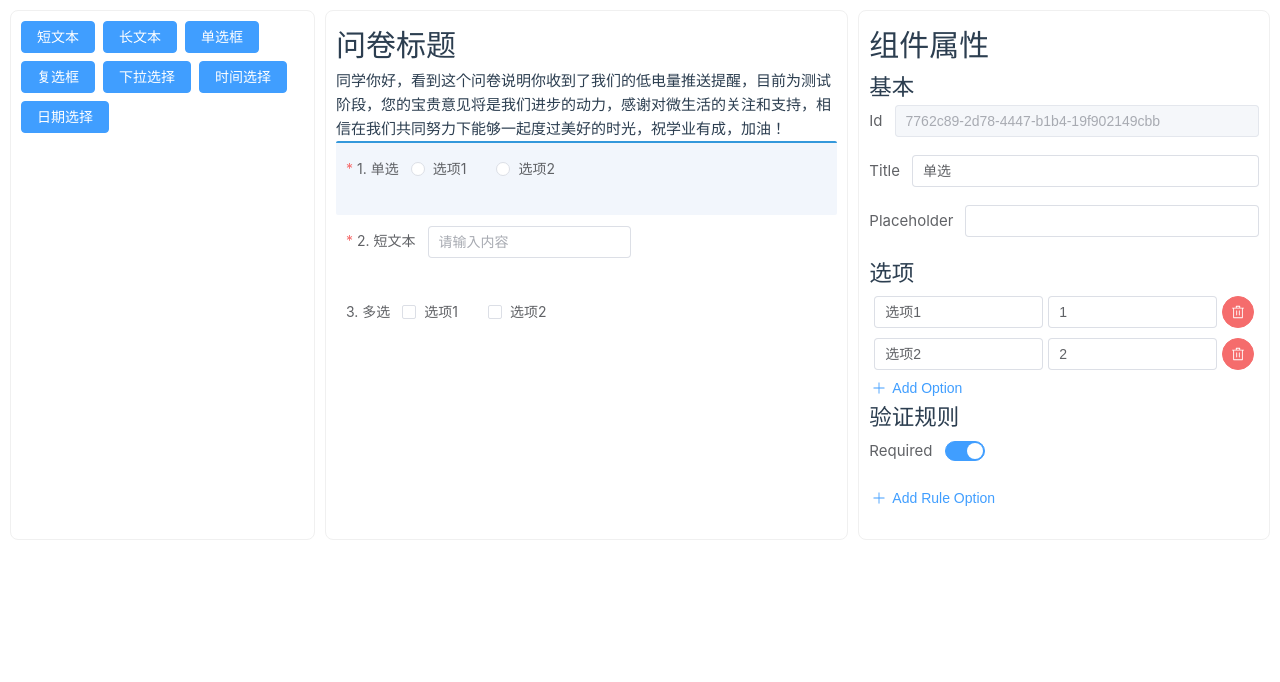
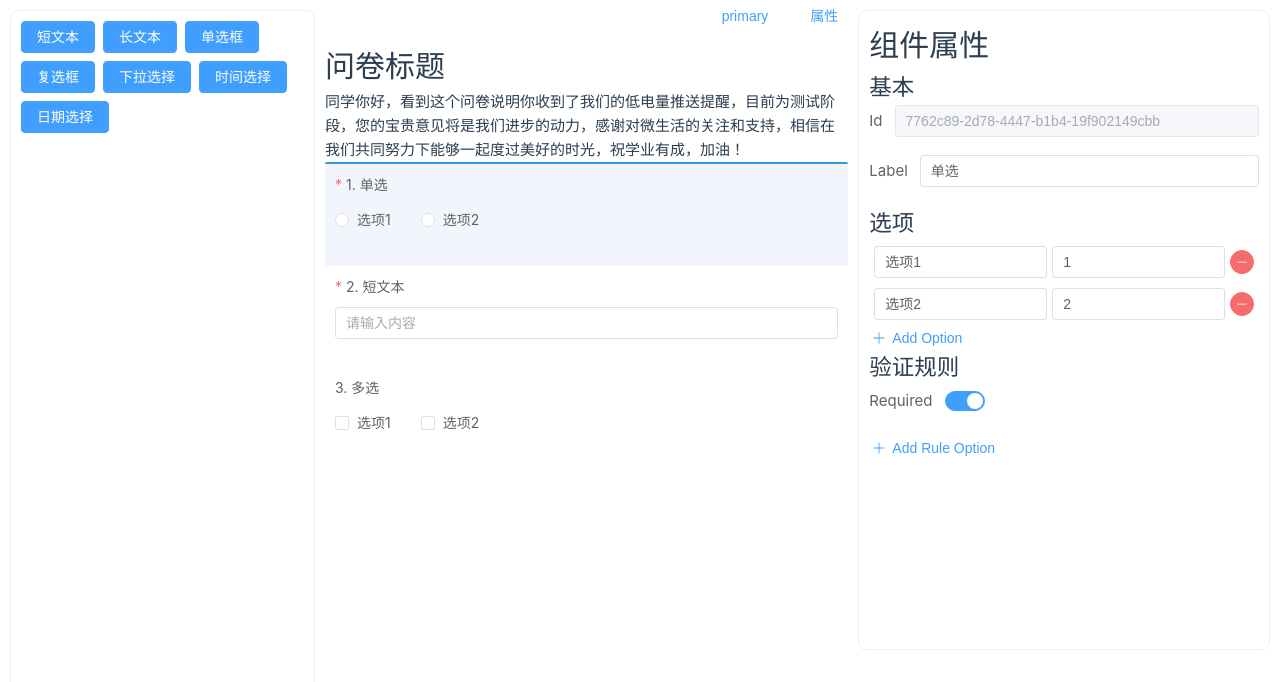
Before and after one commit to zyuanx/research-sys, a Vue app in the folder web/: page /research in a window 1280 px wide. Shown: the top 682 px of the page. Built offline with nearby package versions, Linux system fonts and the light colour scheme; sample sign-in values are in the browser's storage.

Commit message:
feat: research setting

```diff
--- a/web/src/components/research/ResearchAttribute.vue
+++ b/web/src/components/research/ResearchAttribute.vue
@@ -2,22 +2,26 @@
 import { computed } from 'vue';
 import {
   Delete,
-  Plus
+  Plus, Minus
 } from '@element-plus/icons-vue'
 
-import { factorRules } from '@/utils/factor'
+import { factorRules, factorRulesMap } from '@/utils/factor'
 
 const props = defineProps(['researchItem'])
-const emit = defineEmits(['updateResearch'])
+const emit = defineEmits(['update:researchItem'])
 const _researchItem = computed({
   get: () => props.researchItem,
   set: (val) => {
-    emit('updateResearch', val)
+    emit('update:researchItem', val)
   }
 })
 
 const checkFactor = computed(() => {
   return ['radio', 'checkbox', 'select'].includes(_researchItem.value.factor)
+})
+
+const hasPlaceholder = computed(() => {
+  return ['input', 'textarea'].includes(_researchItem.value.factor)
 })
 
 function deleteOption(index) {
@@ -32,27 +36,31 @@ function addOption() {
 
 function addRuleOption() {
   _researchItem.value.rules.push({
-    label: '',
-    reg: '',
-    tip: ''
+    ...factorRules[0]
   })
 }
 
+function ruleChange(index, val) {
+  // console.log('ruleChange')
+  _researchItem.value.rules[index] = {
+    ...factorRulesMap[val]
+  }
+}
 
 </script>
 
 
 <template>
-  <div class="container" style="margin: 10px 10px 10px 5px;">
+  <div style="margin: 10px 10px 10px 5px;">
     <h1>组件属性</h1>
     <h2>基本</h2>
     <el-form-item label="Id">
       <el-input :value="_researchItem.fieldID" disabled :bordered="false" />
     </el-form-item>
-    <el-form-item label="Title">
+    <el-form-item label="Label">
       <el-input v-model="_researchItem.label" />
     </el-form-item>
-    <el-form-item label="Placeholder">
+    <el-form-item label="Placeholder" v-if="hasPlaceholder">
       <el-input v-model="_researchItem.placeholder" />
     </el-form-item>
     <h2 v-if="checkFactor">选项</h2>
@@ -62,7 +70,7 @@ function addRuleOption() {
         <span style="margin: 2.5px;"></span>
         <el-input v-model="option.value" placeholder="value" />
         <span style="margin: 2.5px;"></span>
-        <el-button type="danger" :icon="Delete" circle @click="deleteOption(index)" />
+        <el-button type="danger" :icon="Minus" circle size="small" @click="deleteOption(index)" />
       </div>
       <div>
         <el-button link type="primary" :icon="Plus" @click="addOption">
@@ -76,15 +84,21 @@ function addRuleOption() {
     </el-form-item>
     <div>
       <div v-for="(rule, index) in _researchItem.rules" :key="index">
-        <el-select v-model="rule.label" style="width: 120px">
-          <el-option v-for="(options, idx) in factorRules" :key="idx" :label="options.label" :value="options.label">
-          </el-option>
-        </el-select>
+        <el-divider />
+        <div style="display: flex;justify-content: space-between;">
+          <el-form-item label="Label">
+            <el-select v-model="rule.id" style="width: 120px" @change="ruleChange(index, $event)">
+              <el-option v-for="(options, idx) in factorRules" :key="idx" :label="options.label" :value="options.id">
+              </el-option>
+            </el-select>
+          </el-form-item>
+          <el-button type="danger" :icon="Delete" @click="_researchItem.rules.splice(index, 1)" />
+        </div>
         <el-form-item label="Reg">
-          <el-input v-model:value="rule.reg" />
+          <el-input v-model="rule.reg" :disabled="rule.id !== 'custom'" />
         </el-form-item>
         <el-form-item label="Tip">
-          <el-input v-model:value="rule.tip" />
+          <el-input v-model="rule.tip" :disabled="rule.id !== 'custom'" />
         </el-form-item>
       </div>
       <div>
@@ -97,23 +111,6 @@ function addRuleOption() {
 </template>
 
 <style lang="scss" scoped>
-.container {
-  border: 1px solid #f0f0f0;
-  border-radius: 8px;
-  padding: 10px;
-  height: 100%;
-
-  .form-item {
-    border-radius: 2px;
-    padding: 10px;
-  }
-
-  .bg-select {
-    border-top: 2px solid #3498db;
-    background-color: #f2f6fc;
-  }
-}
-
 .options {
   display: flex;
   flex-direction: row;
--- a/web/src/components/research/ResearchDesign.vue
+++ b/web/src/components/research/ResearchDesign.vue
@@ -1,41 +1,47 @@
 <script setup>
-import { ref } from 'vue'
+import { ref, computed } from 'vue'
 const props = defineProps(['research', 'editIndex'])
-const emit = defineEmits(['setEditIdx'])
+const emit = defineEmits(['update:editIndex'])
 const research = props.research
 const rules = ref([])
 function conLabel(idx, label) {
   return (idx + 1) + '. ' + label
 }
+
+const _editIndex = computed({
+  get: () => props.editIndex,
+  set: (val) => {
+    emit('update:editIndex', val)
+  }
+})
 // const dragIndex = ref(0)
 
-function setEditIdx(idx) {
-  emit('setEditIdx', idx)
-}
+
 </script>
 
 
 <template>
-  <div class="container" style="margin: 10px 5px 10px 5px;">
-    <h1>{{ research.title }}</h1>
-    <p>{{ research.description }}</p>
-    <el-form ref="formRef" :model="research" :rules="rules" layout="vertical">
-      <transition-group name="drag">
-        <div v-for="(item, index) in research.items" :key="item.fieldID" draggable :class="[editIndex === index ? 'bg-select' : '', 'form-item']"
-          @click="setEditIdx(index)">
+  <div style="margin: 10px 5px 10px 5px;">
+    <h1>{{ research.config.title }}</h1>
+    <p>{{ research.config.description }}</p>
+    <el-form ref="formRef" :model="research" :rules="rules" layout="vertical" :label-position="research.pattern.labelPosition"
+      :size="research.pattern.size" :label-width="research.pattern.labelWidth">
+      <transition-group name="drag" class="tg">
+        <div v-for="(item, index) in research.items" :key="item.fieldID" draggable :class="[_editIndex === index ? 'bg-select' : '', 'form-item']"
+          @click="_editIndex = index">
           <el-form-item ref="name" :label="conLabel(index, item.label)" name="name" :required="item.required">
-            <div v-if="item.factor === 'input'">
+            <div v-if="item.factor === 'input'" class="form-item-div">
               <el-input :value="item.value" :placeholder="item.placeholder" />
             </div>
-            <div v-else-if="item.factor === 'textarea'">
+            <div v-else-if="item.factor === 'textarea'" class="form-item-div">
               <el-input type="textarea" :value="item.value" :placeholder="item.placeholder" :rows="4" />
             </div>
-            <div v-else-if="item.factor === 'radio'">
+            <div v-else-if="item.factor === 'radio'" class="form-item-div">
               <el-radio-group :value="item.value">
                 <el-radio v-for="(op, idx) in item.options" :key="idx" :label="op.label" :value="op.value">{{ op.label }}</el-radio>
               </el-radio-group>
             </div>
-            <div v-else-if="item.factor === 'checkbox'">
+            <div v-else-if="item.factor === 'checkbox'" class="form-item-div">
               <el-checkbox-group :value="item.value">
                 <el-checkbox v-for="(op, idx) in item.options" :key="idx" :label="op.label" :value="op.value">{{ op.label }}</el-checkbox>
               </el-checkbox-group>
@@ -50,12 +56,6 @@ function setEditIdx(idx) {
 </template>
 
 <style lang="scss" scoped>
-.container {
-  border: 1px solid #f0f0f0;
-  border-radius: 8px;
-  padding: 10px;
-  height: 100%;
-
 .form-item {
   border-radius: 2px;
   padding: 10px;
@@ -65,12 +65,14 @@ function setEditIdx(idx) {
   border-top: 2px solid #3498db;
   background-color: #f2f6fc;
 }
-}
 
 // .drag-move {
 //   transition: transform 0.3s;
 // }
 
+// .el-input {
+//   width: initial !important;
+// }
 
 .bg-drag {
   border: 1.5px dashed #909399;
@@ -86,4 +88,8 @@ function setEditIdx(idx) {
     background-color: #f2f6fc;
   }
 }
+
+.form-item-div {
+  width: 100%;
+}
 </style>
--- a/web/src/components/research/ResearchMaterial.vue
+++ b/web/src/components/research/ResearchMaterial.vue
@@ -1,5 +1,4 @@
 <script setup>
-import { defineEmits } from 'vue'
 const emit = defineEmits(['itemAdd'])
 function itemAdd(item) {
   console.log('itemAdd', item)
@@ -9,7 +8,7 @@ function itemAdd(item) {
 
 
 <template>
-  <div class="container" style="margin: 10px 5px 10px 10px;;">
+  <div style="margin: 10px 5px 10px 10px;;">
     <el-space wrap>
       <el-button type="primary" @click="itemAdd('input')">短文本</el-button>
       <el-button type="primary" @click="itemAdd('textarea')">长文本</el-button>
--- /dev/null
+++ b/web/src/components/research/ResearchSetting.vue
@@ -0,0 +1,66 @@
+<script setup>
+import { computed } from 'vue';
+const props = defineProps(['pattern', 'config'])
+const emit = defineEmits(['update:pattern', 'update:config'])
+const _pattern = computed({
+  get: () => props.pattern,
+  set: (val) => {
+    emit('update:pattern', val)
+  }
+})
+const _config = computed({
+  get: () => props.config,
+  set: (val) => {
+    emit('update:config', val)
+  }
+})
+</script>
+<template>
+  <div style="margin: 10px 10px 10px 5px;">
+    <h1>问卷设置</h1>
+    <el-form-item label="Title">
+      <el-input v-model="_config.title" />
+    </el-form-item>
+    <el-form-item label="Description">
+      <el-input type="textarea" v-model="_config.description" :rows="5" />
+    </el-form-item>
+    <el-form-item label="表单大小">
+      <el-radio-group v-model="_pattern.size">
+        <el-radio-button label="large">大</el-radio-button>
+        <el-radio-button label="default">中</el-radio-button>
+        <el-radio-button label="small">小</el-radio-button>
+      </el-radio-group>
+    </el-form-item>
+    <el-form-item label="标签对齐">
+      <el-radio-group v-model="_pattern.labelPosition">
+        <el-radio-button label="left">左对齐</el-radio-button>
+        <el-radio-button label="right">右对齐</el-radio-button>
+        <el-radio-button label="top">顶部对齐</el-radio-button>
+      </el-radio-group>
+    </el-form-item>
+    <el-form-item label="标签宽度">
+      <el-input type="text" v-model="_pattern.labelWidth"></el-input>
+    </el-form-item>
+    <el-form-item label="开始时间" prop="startAt">
+      <el-date-picker v-model="_config.startAt" type="datetime" placeholder="选择开始时间"></el-date-picker>
+    </el-form-item>
+    <el-form-item label="结束时间" prop="endAt">
+      <el-date-picker v-model="_config.endAt" type="datetime" placeholder="选择结束时间"></el-date-picker>
+    </el-form-item>
+    <el-form-item label="重复填写">
+      <el-radio-group v-model="_config.once">
+        <el-radio :label="1">是</el-radio>
+        <el-radio :label="0">否</el-radio>
+      </el-radio-group>
+    </el-form-item>
+    <el-form-item label="开放填写">
+      <el-radio-group v-model="_config.open">
+        <el-radio :label="1">是</el-radio>
+        <el-radio :label="0">否</el-radio>
+      </el-radio-group>
+      <el-tag type="warning" size="small" style="margin-left: 10px;">发布后无法修改</el-tag>
+    </el-form-item>
+  </div>
+</template>
+
+<style lang="scss" scoped></style>
--- a/web/src/layout/LayoutView.vue
+++ b/web/src/layout/LayoutView.vue
@@ -3,7 +3,6 @@
 
 <template>
   <div style="display: flex;">
-
-    <AppMainView></AppMainView>
+    LayoutView
   </div>
 </template>
--- a/web/src/router/index.js
+++ b/web/src/router/index.js
@@ -7,7 +7,6 @@ export const constantRoutes = [
     component: () => import('@/views/LoginView.vue'),
     hidden: true
   },
-
   {
     path: '/',
     name: 'home',
--- a/web/src/utils/factor.js
+++ b/web/src/utils/factor.js
@@ -63,45 +63,69 @@ export const factorItems = {
 
 export const factorRules = [
   {
+    id: 'required',
     label: '必填',
     reg: /\S/,
     tip: '必填项'
   },
   {
+    id: 'number',
     label: '数字',
     reg: /^\d+$/,
     tip: '请输入数字'
   },
   {
+    id: 'phone',
     label: '手机号',
     reg: /^(?:(?:\+|00)86)?1(?:(?:3[\d])|(?:4[5-79])|(?:5[0-35-9])|(?:6[5-7])|(?:7[0-8])|(?:8[\d])|(?:9[1589]))\d{8}$/,
     tip: '请输入正确的手机号'
   },
   {
+    id: 'email',
     label: '邮箱',
     reg: /^[A-Za-z0-9\u4e00-\u9fa5]+@[a-zA-Z0-9_-]+(\.[a-zA-Z0-9_-]+)+$/,
     tip: '请输入正确的邮箱'
   },
   {
+    id: 'idCard',
     label: '身份证',
     reg: /^[1-9]\d{5}(?:18|19|20)\d{2}(?:0[1-9]|10|11|12)(?:0[1-9]|[1-2]\d|30|31)\d{3}[\dXx]$/,
     tip: '请输入正确的身份证号'
   },
   {
+    id: 'name',
     label: '姓名',
     reg: /^(?:[\u4e00-\u9fa5·]{2,16})$/,
     tip: '请输入正确的姓名'
+  },
+  {
+    id: 'custom',
+    label: '自定义',
+    reg: '',
+    tip: '请输入正确的内容'
   }
 ]
 
+export const factorRulesMap = factorRules.reduce((map, item) => {
+  map[item.id] = item
+  return map
+}, {})
+
 export const research = {
-  title: '问卷标题',
-  description:
-    '同学你好，看到这个问卷说明你收到了我们的低电量推送提醒，目前为测试阶段，您的宝贵意见将是我们进步的动力，感谢对微生活的关注和支持，相信在我们共同努力下能够一起度过美好的时光，祝学业有成，加油！',
-  config: {
-    size: 'medium',
+  pattern: {
+    size: 'default',
     labelPosition: 'top',
     labelWidth: '100px'
+  },
+  config: {
+    title: '问卷标题',
+    description:
+      '同学你好，看到这个问卷说明你收到了我们的低电量推送提醒，目前为测试阶段，您的宝贵意见将是我们进步的动力，感谢对微生活的关注和支持，相信在我们共同努力下能够一起度过美好的时光，祝学业有成，加油！',
+    once: 0,
+    open: 0,
+    startAt: '2023-01-01 00:00:00',
+    endAt: '2023-01-31 23:59:59',
+    access: []
   },
   items: [
     {
@@ -136,10 +160,5 @@ export const research = {
       ],
       rules: []
     }
-  ],
-  once: 0,
-  open: 0,
-  startAt: new Date(),
-  endAt: new Date(),
-  access: []
+  ]
 }
--- a/web/src/views/research/ResearchView.vue
+++ b/web/src/views/research/ResearchView.vue
@@ -4,6 +4,7 @@ import { v4 } from 'uuid'
 import ResearchMaterial from '@/components/research/ResearchMaterial.vue'
 import ResearchDesign from '@/components/research/ResearchDesign.vue'
 import ResearchAttribute from '@/components/research/ResearchAttribute.vue'
+import ResearchSetting from '@/components/research/ResearchSetting.vue'
 
 import { research, factorItems, } from '@/utils/factor'
 
@@ -11,20 +12,13 @@ import { research, factorItems, } from '@/utils/factor'
 const researchData = ref(research)
 const editIndex = ref(0)
 
-function setEditIdx(idx) {
-  editIndex.value = idx
-}
 
 function itemAdd(item) {
   const _item = factorItems[item]
   _item['fieldID'] = v4()
   researchData.value.items.push(_item)
 }
-
-// function updateResearch(data) {
-//   console.log('updateResearch', data)
-//   researchData.value = data
-// }
+const researchSetting = ref(false)
 </script>
 
 
@@ -32,15 +26,31 @@ function itemAdd(item) {
   <div>
     <el-row>
       <el-col :span="6">
-        <ResearchMaterial @item-add="itemAdd"></ResearchMaterial>
+        <ResearchMaterial class="container" @item-add="itemAdd"></ResearchMaterial>
       </el-col>
       <el-col :span="10">
-        <ResearchDesign :research="researchData" @set-edit-idx="setEditIdx" :editIndex="editIndex"></ResearchDesign>
+        <div style="display: flex;justify-content: end;align-items: center;">
+          <el-button type="primary" text>primary</el-button>
+          <el-button type="primary" text @click="researchSetting = !researchSetting">{{ researchSetting ? '设置' : '属性' }}</el-button>
+        </div>
+        <ResearchDesign :research="researchData" v-model:editIndex="editIndex" style="overflow-y: auto;height: 80vh;"></ResearchDesign>
       </el-col>
       <el-col :span="8">
-        <ResearchAttribute :researchItem="researchData.items[editIndex]"></ResearchAttribute>
+        <ResearchSetting v-if="researchSetting" class="container" v-model:pattern="researchData.pattern" v-model:config="researchData.config">
+        </ResearchSetting>
+        <ResearchAttribute v-else class="container" v-model:researchItem="researchData.items[editIndex]" style="overflow-y: auto;height: 80vh;">
+        </ResearchAttribute>
       </el-col>
     </el-row>
 
   </div>
 </template>
+
+<style lang="scss" scoped>
+.container {
+  border: 1px solid #f0f0f0;
+  border-radius: 8px;
+  padding: 10px;
+  height: 100%;
+}
+</style>
```
Lines whose indentation alone changed are shown as unchanged.
